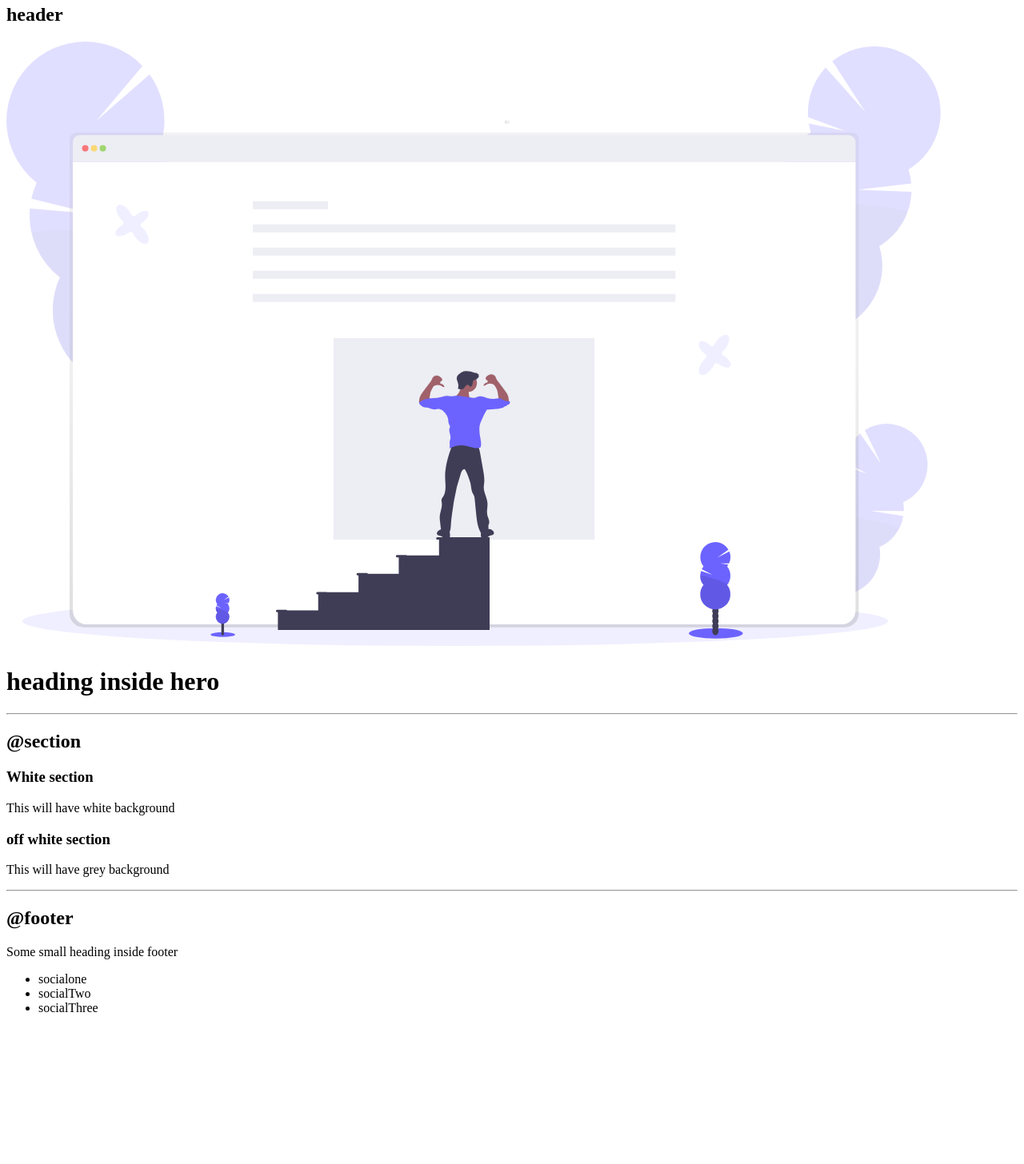
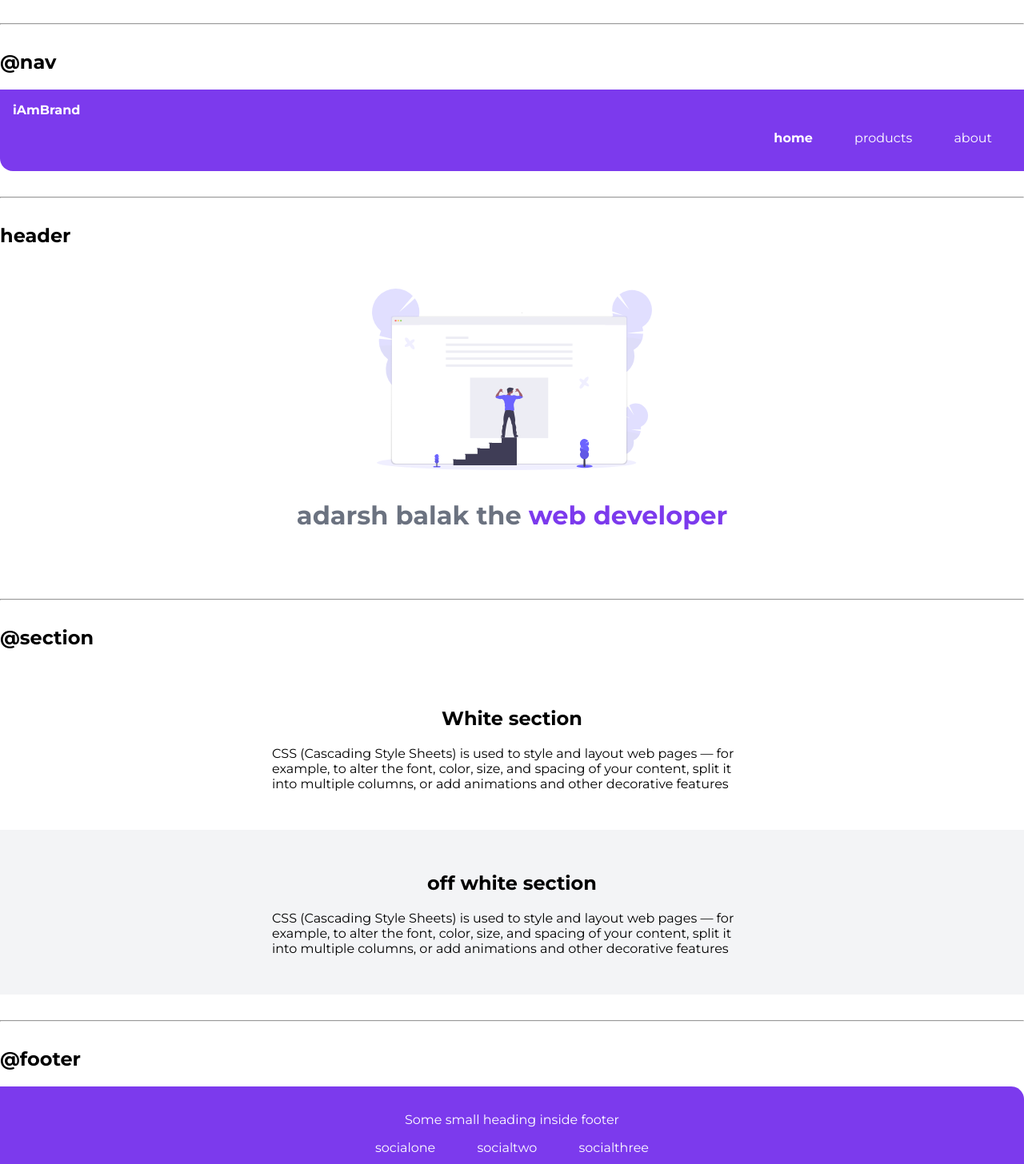
Before and after one commit to Suraj-Gupta4/Portfolio-Site, a plain HTML site: page index.html in a window 1280 px wide. Shown: the part 1253-2709 px from the top of the page at 80% size. Before the commit the page ends 2539 px from the top, so only its background shows below. Drawn offline with Linux system fonts and the light colour scheme.

Commit message:
complete component library

```diff
--- a/index.html
+++ b/index.html
@@ -5,6 +5,7 @@
     <meta http-equiv="X-UA-Compatible" content="IE=edge">
     <meta name="viewport" content="width=device-width, initial-scale=1.0">
     <title>Component Library</title>
+    <link href="style.css" rel="stylesheet" />
 </head>
 <body>
    <h1>Suraj's component library</h1>
@@ -16,43 +17,46 @@
     <h1>This is the biggest heading</h1>
     <h2>This is the second biggest </h2>
     <p>Let me show you the normal text.This is free flowing and will wrap at the end like a paragraph.</p>
+    <p>This paragraph will have a <strong>bold</strong> text</p>
     <small>This is relatively smaller text</small>
     <hr>
+
     <h2>@container</h2>
 
     <h3>fluid container</h3>
-    <div>This is a fluid container and it will go till the end of the page</div>
+    <div class="container">This is a fluid container and it will go till the end of the page</div>
 
     <h3>center container</h3>
-    <div>This is a centered container and it will go till the specified width</div>
+    <div class="container container-center">This is a centered container and it will go till the specified width</div>
     <hr>
 
     <h2>@links</h2>
 
-    <a href="/">Primary Link</a>
-    <a href="/">Secondary Link</a>
+    <a class="link link-primary" href="/">Primary Link</a>
+    <a class="link link-secondary" href="/">Secondary Link</a>
 
     <hr>
 
     <h2>@lists</h2>
     <h3>unordered list</h3>
 
-    <ul>
+    <ul class="list-non-bullet">
+        <p>This list will not have the bullet</p>
         <li>Item one</li>
         <li>Item two</li>
         <li>Item three</li>
     </ul>
 
     <h3>unordered inline list</h3>
-    <ul>
-        <li>Inline Item One</li>
-        <li>Inline Item Two</li>
-        <li>Inline Item Three</li>
+    <ul class="list-non-bullet">
+        <li class="list-item-inline">Inline Item One</li>
+        <li class="list-item-inline">Inline Item Two</li>
+        <li class="list-item-inline">Inline Item Three</li>
     </ul>
 
     <h3>reverse ordered list</h3>
 
-    <ol>
+    <ol reversed>
         <li>milk</li>
         <li>eggs</li>
         <li>break</li>
@@ -60,17 +64,17 @@
    <hr>
 
      <h2>@nav</h2>
-     <nav>
-         <div>iAmBrand</div>
-         <ul>
-             <li>
-                 <a href="/">home</a>
+     <nav class="navigation container">
+         <div class="nav-brand">iAmBrand</div>
+         <ul class="list-non-bullet nav-pills">
+             <li class="list-item-inline">
+                 <a class="link link-active" href="/">home</a>
              </li>
-             <li>
-                 <a href="/">products</a>
+             <li class="list-item-inline">
+                 <a class="link" href="/">products</a>
              </li>
-             <li>
-                 <a href="/">about</a>
+             <li class="list-item-inline">
+                 <a class="link" href="/">about</a>
              </li>
          </ul>
      </nav>
@@ -78,31 +82,48 @@
      <hr>
 
      <h2>header</h2>
-     <header>
-         <img src="images/img1.svg"/>
-         <h1>heading inside hero</h1>
+     <header class="hero">
+         <img class="hero-img" src="images/img1.svg"/>
+         <h1 class="hero-heading">adarsh balak the <span class="heading-inverted">web developer</span></h1>
      </header>
     <hr>
 
     <h2>@section</h2>
-    <section>
-        <h3>White section</h3>
-        <p>This will have white background</p>
+    <section class="section">
+     <div class="container container-center">
+         <h1>White section</h1>
+        <p>CSS (Cascading Style Sheets) is used to style and layout web pages — for example, to alter the font, color, size, and spacing of your content, split it into multiple columns, or add animations and other decorative features</p>
+    </div>
     </section>
 
-    <section>
-        <h3>off white section</h3>
-        <p>This will have grey background</p>
+    <section class="section ow">
+     <div class="container container-center">
+         <h1>off white section</h1>
+        <p>CSS (Cascading Style Sheets) is used to style and layout web pages — for example, to alter the font, color, size, and spacing of your content, split it into multiple columns, or add animations and other decorative features</p>
+    </div>
     </section>
    <hr>
 
    <h2>@footer</h2>
-   <footer>
-      <div>Some small heading inside footer</div>
-      <ul>
-          <li>socialone</li>
-          <li>socialTwo</li>
-          <li>socialThree</li>
+   <footer class="footer">
+      <div class="footer-header">Some small heading inside footer</div>
+      <ul class="social-links list-non-bullet">
+          <li class="list-item-inline">
+              <a class="link" href="/">
+                socialone
+            </a>
+          </li>
+          <li class="list-item-inline">
+            <a class="link" href="/">
+              socialtwo
+          </a>
+        </li>
+        <li class="list-item-inline">
+            <a class="link" href="/">
+              socialthree
+          </a>
+        </li>
+
       </ul>
    </footer>
 
--- /dev/null
+++ b/style.css
@@ -0,0 +1,133 @@
+@import url('https://fonts.googleapis.com/css2?family=Montserrat:wght@400;700&display=swap');
+
+:root{
+    --primary-color: #7C3AED;
+    --off-white: #F3F4F6;
+    --dark-gray: #6B7280;
+}
+
+body{
+
+    font-family: 'Montserrat', sans-serif;
+    margin: 0px;
+}
+
+hr{
+    margin: 2rem 0rem;
+}
+
+/** container **/
+.container{
+    padding:0rem 1rem;
+}
+
+.container-center{
+    max-width: 600px;
+    margin: auto;
+}
+
+/** link **/
+.link{
+    text-decoration: none;
+    padding: 0.5rem 1rem;
+}
+
+.link-primary{
+    background-color: var(--primary-color);
+    border-radius: 0.5rem;
+    color: white;
+}
+
+.link-secondary{
+    color: var(--primary-color);
+    border: 1px solid var(--primary-color);
+    border-radius: 00.5rem;
+}
+
+/** list **/
+
+.list-non-bullet{
+    list-style: none;
+}
+
+.list-item-inline{
+    display: inline;
+    padding: 0rem 0.5rem;
+}
+
+/** navigation **/
+
+.navigation{
+    background-color: var(--primary-color);
+    color: white;
+    padding: 1rem;
+    border-bottom-left-radius: 1rem;
+}
+
+.navigation .nav-brand{
+    font-weight: bold;
+}
+
+.navigation .nav-pills{
+    text-align: right;
+}
+.navigation .link{
+    color: white;
+}
+
+.navigation .link-active{
+    font-weight: bold;
+}
+
+/** header **/
+
+.hero{
+    padding: 2rem;
+
+}
+
+.hero .hero-img{
+    max-width: 350px;
+    display: block;
+    margin: auto;
+}
+
+.hero .hero-heading{
+    text-align: center;
+    padding-top: 1rem;
+    color: var(--dark-gray);
+}
+
+.hero .hero-heading  .heading-inverted{
+    color: var(--primary-color);
+}
+
+/** section  **/
+.section{
+    padding: 2rem;
+}
+
+.section h1{
+    text-align:center;
+}
+
+.ow {
+  background-color: var(--off-white );
+}
+
+/**footer **/
+.footer{
+    background-color: var(--primary-color);
+    padding: 2rem;
+    text-align: center;
+    color: white;
+    border-top-right-radius: 1rem;
+}
+
+.footer  .link{
+    color: white;
+}
+
+.footer ul{
+    padding-inline-start:0px;
+}
```
